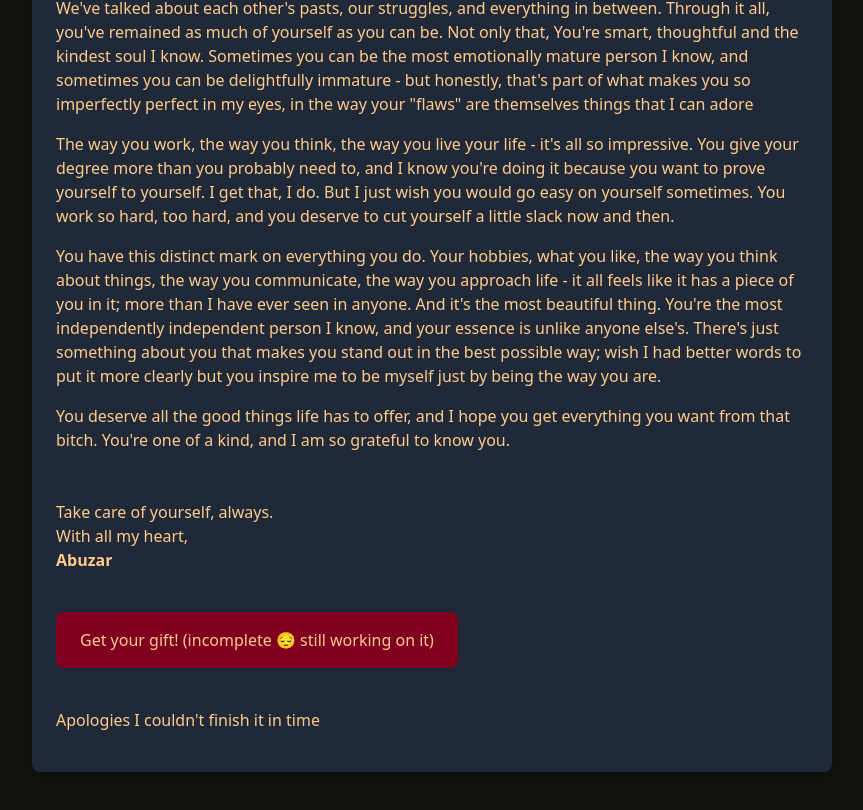
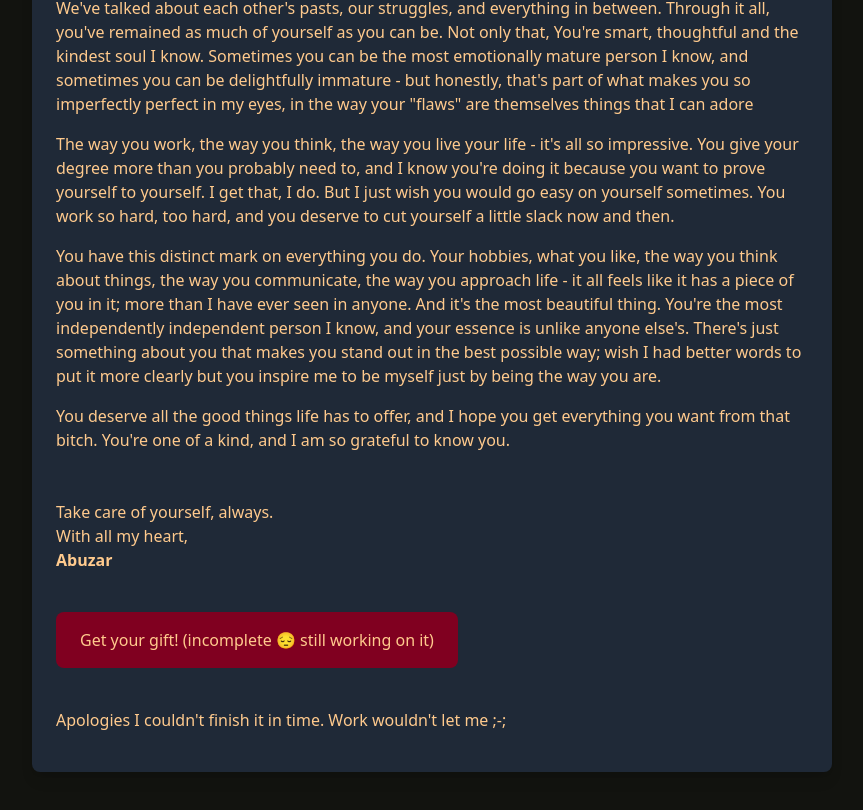
Before and after one commit to abubow/festival-film-recommendation, a Next.js app: page /about-you in a window 1280 px wide. Shown: the part 364-1174 px from the top of the page, without its empty margins (208-1071 px from the left). Built offline with nearby package versions, Linux system fonts and the light colour scheme.

Commit message:
fixed links and components

```diff
--- a/app/about-you/page.jsx
+++ b/app/about-you/page.jsx
@@ -63,7 +63,7 @@ export default function Home() {
         Get your gift! (incomplete 😔 still working on it)
       </Link>
       <p className="mb-4 font-thin">
-        Apologies I couldn't finish it in time
+        Apologies I couldn't finish it in time. Work wouldn't let me ;-;
       </p>
     </main>
   );
```
